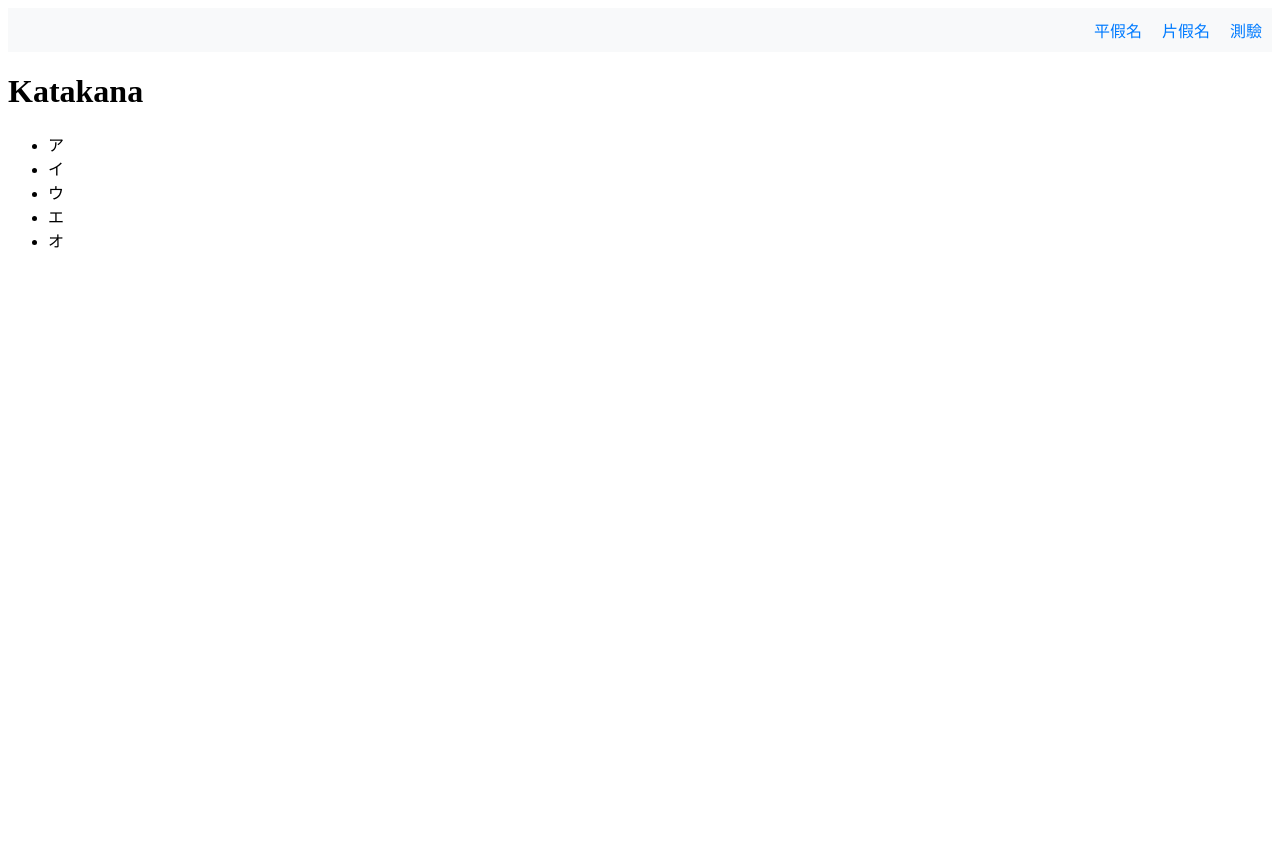
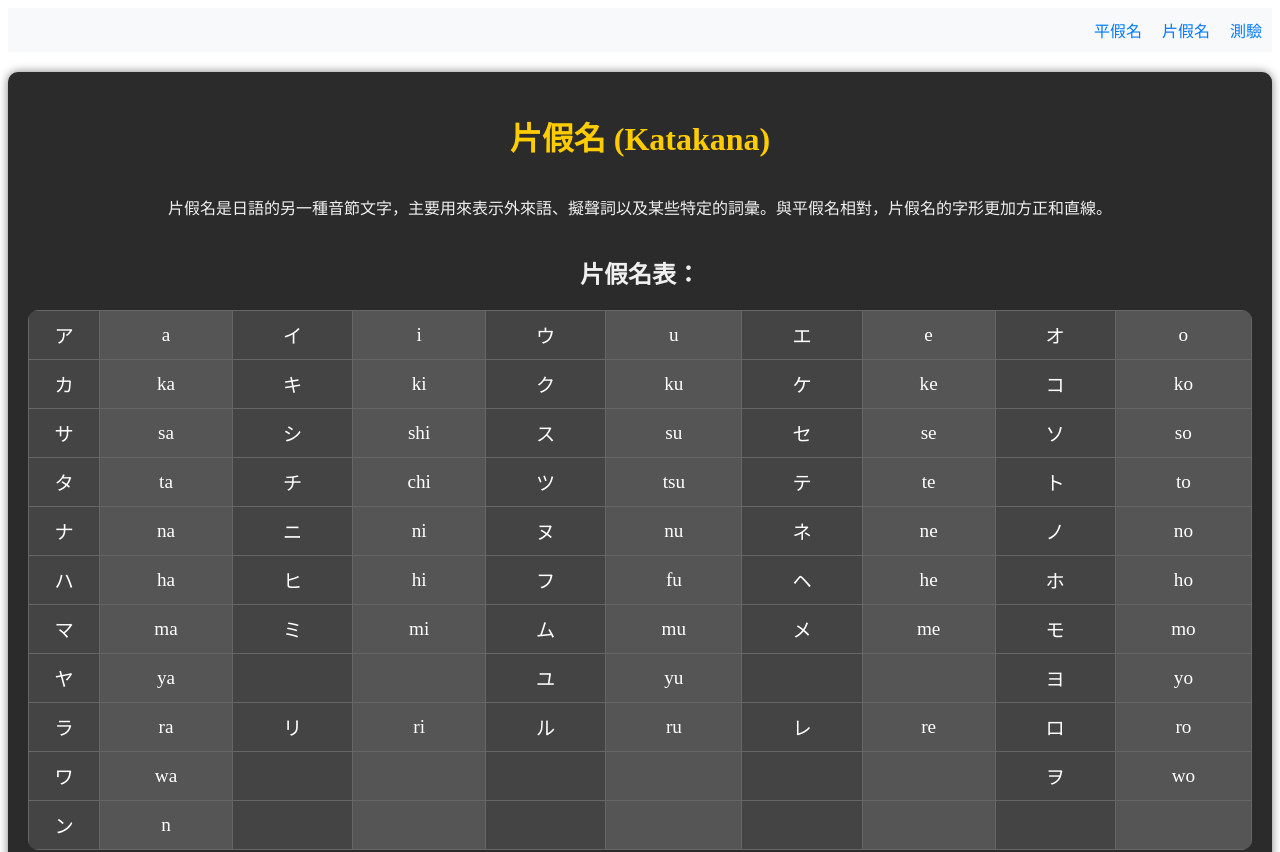
Before and after one commit to salasrew/LearningAngular16, an Angular app: page /katakana in a window 1280 px wide. Shown: the top 852 px of the page. Before the commit the page ends 800 px from the top, so only its background shows below. Built offline with nearby package versions, Linux system fonts and the light colour scheme.

Commit message:
片假名頁面

```diff
--- a/src/app/katakana/katakana.component.css
+++ b/src/app/katakana/katakana.component.css
@@ -0,0 +1,96 @@
+/* 整體背景設定 */
+body, html {
+    background-color: #1e1e1e; /* 深色背景，統一頁面風格 */
+    margin: 0;
+    padding: 0;
+    height: 100%;
+    display: flex;
+    justify-content: center;
+    align-items: center;
+    font-family: Arial, sans-serif;
+  }
+
+.katakana-container
+{
+display: flex;
+flex-direction: column;
+align-items: center;
+margin-top: 20px;
+background-color: #2b2b2b; /* 表格背景色稍淺，與主背景有區別 */
+padding: 20px;
+border-radius: 10px; /* 增加圓角使表格區塊更有層次感 */
+box-shadow: 0 0 10px rgba(0, 0, 0, 0.5); /* 增加陰影效果 */
+}
+
+/* 標題 */
+h1
+{
+color: #ffcc00; /* 讓標題顯眼 */
+margin-bottom: 20px;
+}
+
+/* 表格設定 */
+table
+{
+    border-collapse: collapse;
+    font-size: 1.2rem;
+    width: 100%; /* 表格寬度佔滿容器 */
+    background-color: #333333; /* 表格深色背景 */
+    margin-bottom: 40px;
+}
+
+td
+{
+border: 1px solid #666666; /* 灰色邊框 */
+padding: 10px;
+text-align: center;
+color: #ffffff; /* 白色字體 */
+}
+
+/* 每列隔色，增強可讀性 */
+td:nth-child(odd)
+{
+background-color: #444444;
+}
+
+td:nth-child(even) {
+background-color: #555555;
+}
+
+td:hover
+{
+    background-color: #f0f0f0;
+    cursor: pointer;
+}
+
+
+/* 增加表格邊緣圓角 */
+table {
+border-radius: 10px;
+overflow: hidden; /* 防止表格圓角被內容擠壓 */
+}
+
+/* 調整最後一行的寬度 */
+table tr:last-child td:first-child {
+width: 50px;
+}
+
+
+
+
+/* ------------------------- */
+/* 對段落和標題文字顏色進行設置 */
+p, h2, li {
+    color: #f0f0f0; /* 設置為淺色，根據需要可以更改 */
+}
+
+/* 可以根據需求調整其他樣式
+.hiragana-container {
+    background-color: #f5f5dc;
+    color: #333;
+}
+*/
+
+p, h2, li {
+    color: #f0f0f0; /* 淺色文字 */
+}
--- a/src/app/katakana/katakana.component.html
+++ b/src/app/katakana/katakana.component.html
@@ -1,9 +1,26 @@
-<h1>Katakana</h1>
-<ul>
-  <li>ア</li>
-  <li>イ</li>
-  <li>ウ</li>
-  <li>エ</li>
-  <li>オ</li>
-  <!-- 添加更多片假名 -->
-</ul>
+<div class="katakana-container">
+    <h1 id="katakana">片假名 (Katakana)</h1>
+    <p>片假名是日語的另一種音節文字，主要用來表示外來語、擬聲詞以及某些特定的詞彙。與平假名相對，片假名的字形更加方正和直線。</p>
+
+    <h2>片假名表：</h2>
+    <table>
+      <tr><td>ア</td><td>a</td><td>イ</td><td>i</td><td>ウ</td><td>u</td><td>エ</td><td>e</td><td>オ</td><td>o</td></tr>
+      <tr><td>カ</td><td>ka</td><td>キ</td><td>ki</td><td>ク</td><td>ku</td><td>ケ</td><td>ke</td><td>コ</td><td>ko</td></tr>
+      <tr><td>サ</td><td>sa</td><td>シ</td><td>shi</td><td>ス</td><td>su</td><td>セ</td><td>se</td><td>ソ</td><td>so</td></tr>
+      <tr><td>タ</td><td>ta</td><td>チ</td><td>chi</td><td>ツ</td><td>tsu</td><td>テ</td><td>te</td><td>ト</td><td>to</td></tr>
+      <tr><td>ナ</td><td>na</td><td>ニ</td><td>ni</td><td>ヌ</td><td>nu</td><td>ネ</td><td>ne</td><td>ノ</td><td>no</td></tr>
+      <tr><td>ハ</td><td>ha</td><td>ヒ</td><td>hi</td><td>フ</td><td>fu</td><td>ヘ</td><td>he</td><td>ホ</td><td>ho</td></tr>
+      <tr><td>マ</td><td>ma</td><td>ミ</td><td>mi</td><td>ム</td><td>mu</td><td>メ</td><td>me</td><td>モ</td><td>mo</td></tr>
+      <tr><td>ヤ</td><td>ya</td><td></td><td></td><td>ユ</td><td>yu</td><td></td><td></td><td>ヨ</td><td>yo</td></tr>
+      <tr><td>ラ</td><td>ra</td><td>リ</td><td>ri</td><td>ル</td><td>ru</td><td>レ</td><td>re</td><td>ロ</td><td>ro</td></tr>
+      <tr><td>ワ</td><td>wa</td><td></td><td></td><td></td><td></td><td></td><td></td><td>ヲ</td><td>wo</td></tr>
+      <tr><td>ン</td><td>n</td><td></td><td></td><td></td><td></td><td></td><td></td><td></td><td></td></tr>
+    </table>
+
+    <h2>範例：</h2>
+    <ul>
+        <li>コーヒー (koohii) - 咖啡</li>
+        <li>テレビ (terebi) - 電視</li>
+        <li>パソコン (pasokon) - 個人電腦</li>
+    </ul>
+</div>
```
